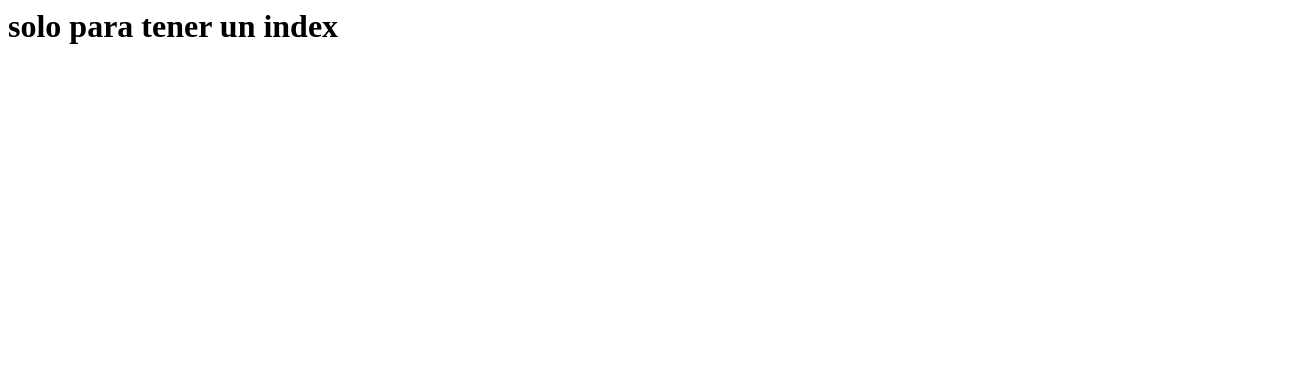
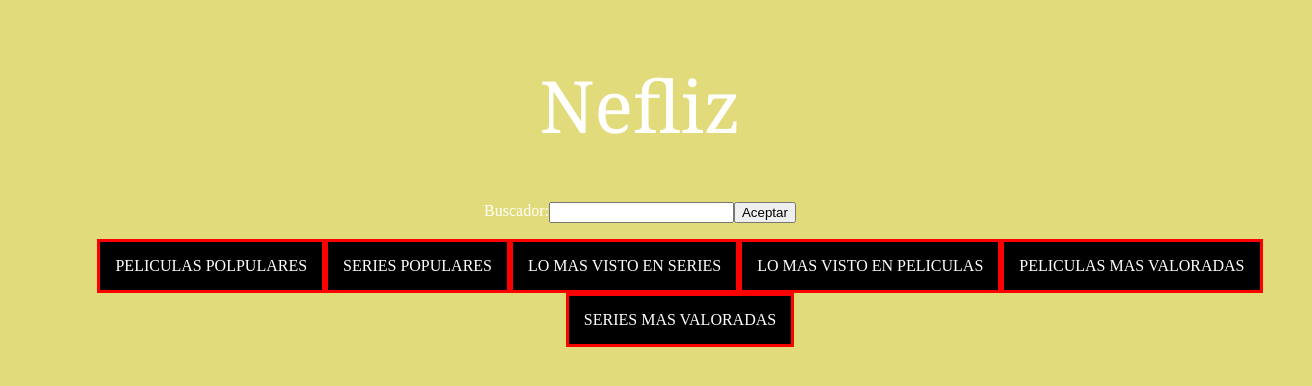
Before and after one commit to janopolacek/Proyecto-integrador-programacion-1, a plain HTML site: page index.html in a window 1280 px wide. Shown: the whole page, 1312 px wide, since content can reach past the window. Drawn offline with Linux system fonts and the light colour scheme.

Commit message:
header terminado con su css

```diff
--- /dev/null
+++ b/css/styles.css
@@ -0,0 +1,32 @@
+body {background-color: rgb(226, 219, 124);
+color: white;
+overflow-x: hidden;
+}
+
+.centro {display: flex;
+    justify-content: center;}
+
+#menu {
+    width: 100%;
+    display: flex;
+    flex-wrap: wrap;
+    justify-content: center;
+    list-style: none;
+
+}
+
+#menu li {
+    background-color: black;
+    text-transform: uppercase;
+    padding: 15px;
+    max-width: 100%;
+   border: solid 3px red;
+}
+
+.buscador {flex-wrap: wrap;
+display: flex;
+justify-content: center;}
+
+.buscador h1 {font-family: Georgia, 'Times New Roman', Times, serif;
+font-weight: normal;
+font-size: 450%}
--- a/index.html
+++ b/index.html
@@ -1,11 +1,36 @@
 <html lang="en">
 <head>
     <meta charset="UTF-8">
-    <meta http-equiv="X-UA-Compatible" content="IE=edge">
     <meta name="viewport" content="width=device-width, initial-scale=1.0">
-    <title>Document</title>
+    <title></title>
+    <link rel="stylesheet" href="./css/styles.css">
 </head>
 <body>
-    <h1>solo para tener un index</h1>
+   <header>
+    <div class="buscador"><h1>Nefliz</h1></div>
+    <form action="results.html" method="GET">
+        <div class="buscador">
+            <label for="buscador" class="centro">Buscador:</label>
+    <input class="centro" id="buscador" type="text" name="" value="">
+
+
+    <button class="centro" type="submit">Aceptar</button>
+    </div>
+
+    <ul id="menu">
+        <li>peliculas polpulares</li>
+        <li>series populares</li>
+        <li>lo mas visto en series</li>
+        <li>lo mas visto en peliculas</li>
+        <li>peliculas mas valoradas</li>
+        <li>series mas valoradas</li>
+    </ul>
+
+
+
+   </header>
+
+
+
 </body>
 </html>
```
